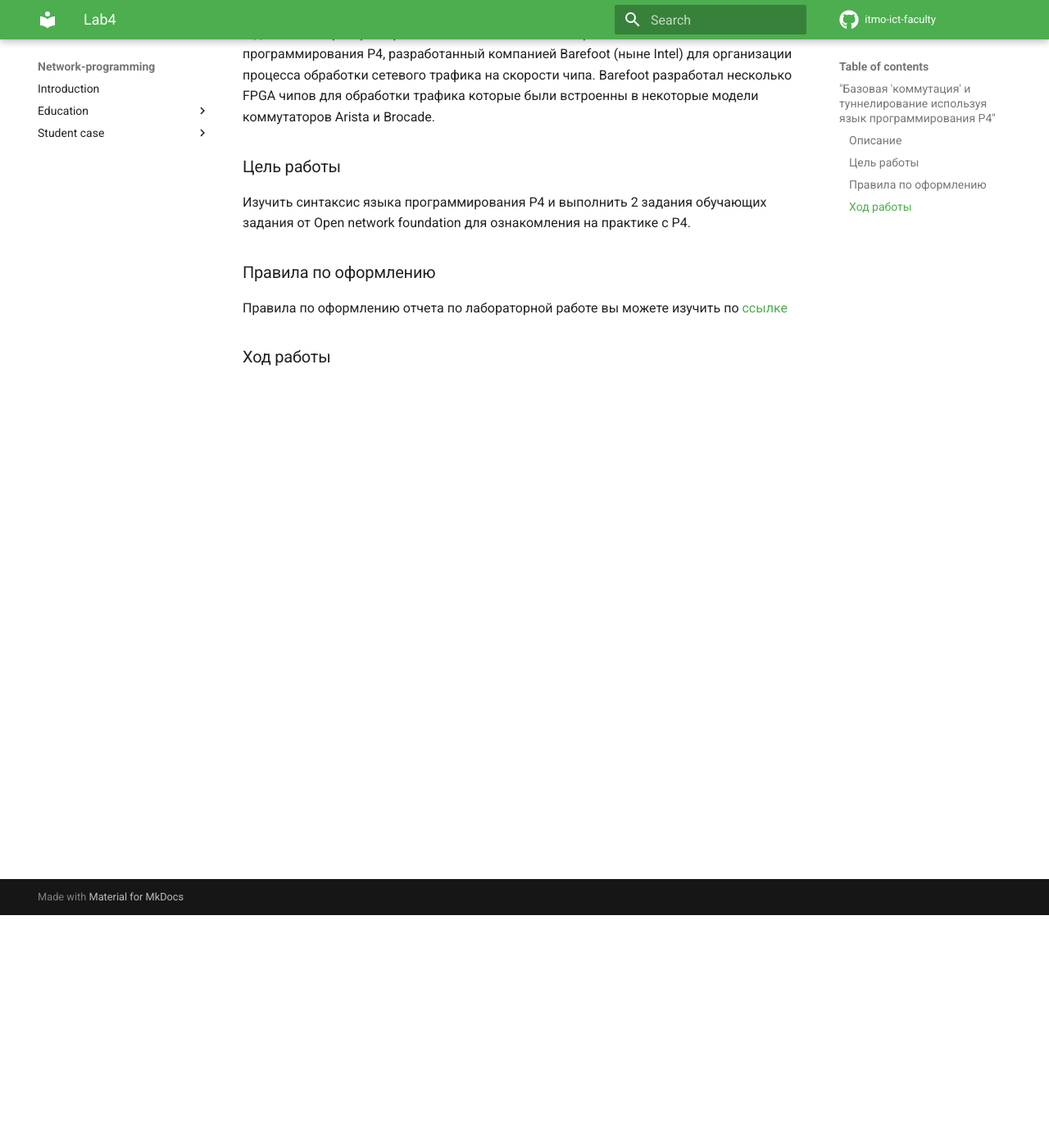
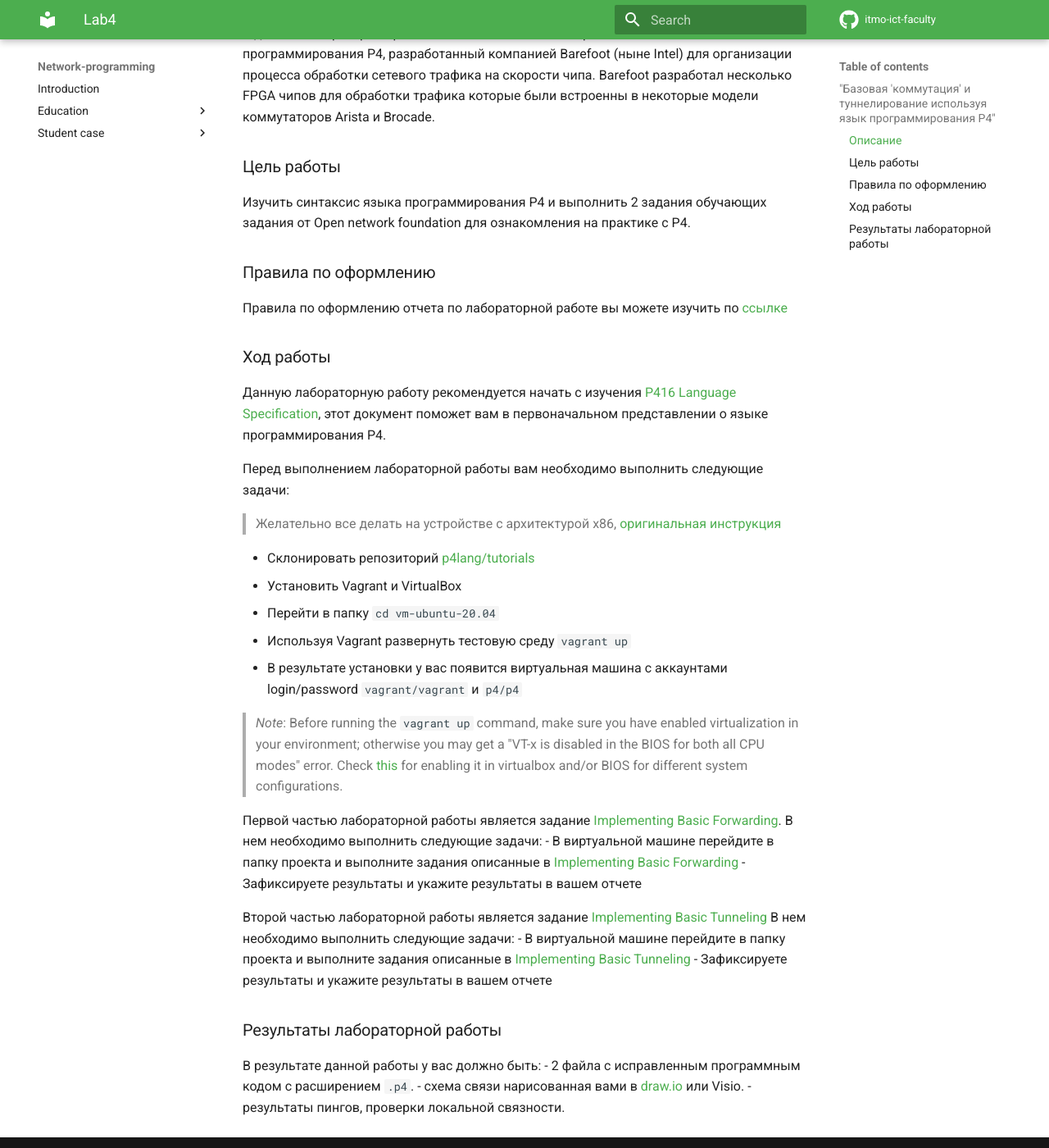
Before and after one commit to itmo-ict-faculty/network-programming, an MkDocs documentation site: the page built from docs/education/labs2022_2023/lab4/lab4.md, in a window 1280 px wide and 1400 px high, scrolled down 284 px. Shown: the whole window at 82% size. Built offline with MkDocs 1.6.1 and Material for MkDocs 9.7.7, drawn with Linux system fonts in a browser that asks for light colours; comment, search, counter and statistics services are not loaded.

Commit message:
Update lab4.md

```diff
--- a/docs/education/labs2022_2023/lab4/lab4.md
+++ b/docs/education/labs2022_2023/lab4/lab4.md
@@ -10,3 +10,32 @@
 Правила по оформлению отчета по лабораторной работе вы можете изучить по [ссылке](../reportdesign.md)
 
 ### Ход работы
+Данную лабораторную работу рекомендуется начать с изучения [P416 Language Specification](https://p4.org/p4-spec/docs/P4-16-v1.2.3.pdf), этот документ поможет вам в первоначальном представлении о языке программирования P4.
+
+Перед выполнением лабораторной работы вам необходимо выполнить следующие задачи:
+
+> Желательно все делать на устройстве с архитектурой x86, [оригинальная инструкция](https://github.com/p4lang/tutorials/blob/master/README.md)
+
+- Склонировать репозиторий [p4lang/tutorials](https://github.com/p4lang/tutorials)
+- Установить Vagrant и VirtualBox
+- Перейти в папку `cd vm-ubuntu-20.04`
+- Используя Vagrant развернуть тестовую среду `vagrant up`
+- В результате установки у вас появится виртуальная машина с аккаунтами login/password `vagrant/vagrant` и `p4/p4`
+
+>*Note*: Before running the `vagrant up` command, make sure you have enabled virtualization in your environment; otherwise you may get a "VT-x is disabled in the BIOS for both all CPU modes" error. Check [this](https://stackoverflow.com/questions/33304393/vt-x-is-disabled-in-the-bios-for-both-all-cpu-modes-verr-vmx-msr-all-vmx-disabl) for enabling it in virtualbox and/or BIOS for different system configurations.
+
+Первой частью лабораторной работы является задание [Implementing Basic Forwarding](https://github.com/p4lang/tutorials/tree/master/exercises/basic).
+В нем необходимо выполнить следующие задачи:
+- В виртуальной машине перейдите в папку проекта и выполните задания описанные в [Implementing Basic Forwarding](https://github.com/p4lang/tutorials/tree/master/exercises/basic)
+- Зафиксируете результаты и укажите результаты в вашем отчете
+
+Второй частью лабораторной работы является задание [Implementing Basic Tunneling](https://github.com/p4lang/tutorials/tree/master/exercises/basic_tunnel)
+В нем необходимо выполнить следующие задачи:
+- В виртуальной машине перейдите в папку проекта и выполните задания описанные в [Implementing Basic Tunneling](https://github.com/p4lang/tutorials/tree/master/exercises/basic_tunnel)
+- Зафиксируете результаты и укажите результаты в вашем отчете
+
+### Результаты лабораторной работы
+В результате данной работы у вас должно быть:
+- 2 файла с исправленным программным кодом с расширением `.p4`.
+- схема связи нарисованная вами в [draw.io](https://app.diagrams.net) или Visio.
+- результаты пингов, проверки локальной связности.
```
